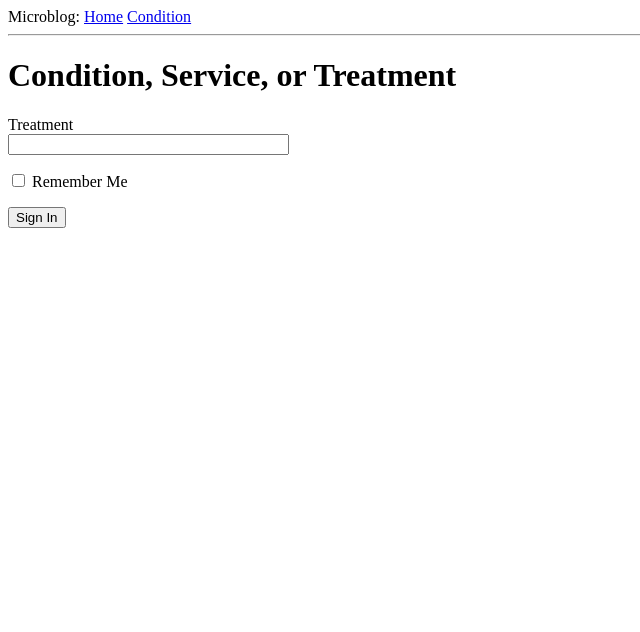
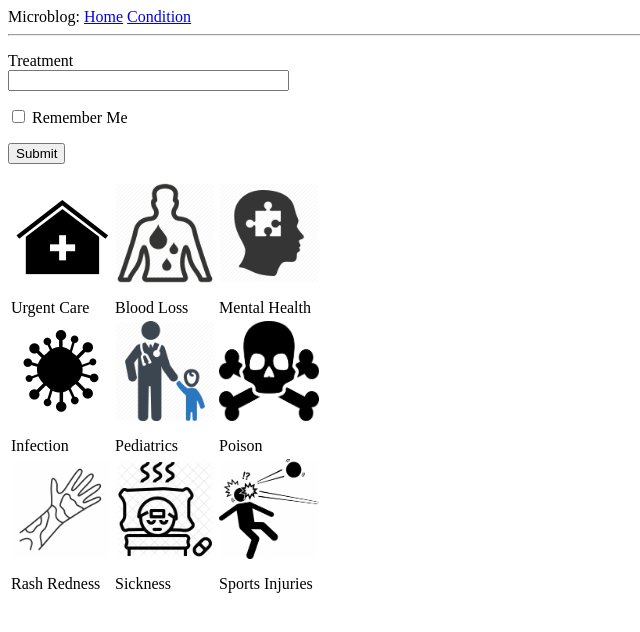
Before and after one commit to aniruddhamurali/HackDuke-2019, a Flask app: page /condition in a window 1280 px wide. Shown: the top 632 px of the page, without its empty margins (0-640 px from the left). Run offline with Flask 2, Linux system fonts and the light colour scheme; data that the repository does not hold is empty; some libraries are stand-ins or nearby versions.

Commit message:
Connected to MongoDB and added frontend

```diff
--- a/microblog/app/forms.py
+++ b/microblog/app/forms.py
@@ -6,4 +6,4 @@ class ConditionForm(FlaskForm):
     condition = StringField('Treatment', validators=[DataRequired()])
     #password = PasswordField('Password', validators=[DataRequired()])
     remember_me = BooleanField('Remember Me')
-    submit = SubmitField('Sign In')
+    submit = SubmitField('Submit')
--- a/microblog/app/routes.py
+++ b/microblog/app/routes.py
@@ -4,9 +4,11 @@ from flask import render_template, flash, redirect, url_for
 from flask_pymongo import pymongo
 
 client = pymongo.MongoClient("mongodb+srv://aliu:aliu@hackduke2019-nkevk.gcp.mongodb.net/test?retryWrites=true&w=majority")
-db = client.test_database
+db = client.inline
+hospitalList = db.HospitalCost.find()
 
 @app.route('/')
+
 @app.route('/index')
 def index():
     user = {'username': 'Miguel'}
@@ -23,14 +25,15 @@ def index():
     ]
     return render_template('index.html', title='Home', user=user, posts=posts)
 
-@app.route('/')
 @app.route('/condition', methods=['GET', 'POST'])
 def condition():
-    for entry in client.test_database.find():
-        print(entry)
     form = ConditionForm()
     if form.validate_on_submit():
         flash('Condition={}, remember_me={}'.format(
             form.condition.data, form.remember_me.data))
-        return redirect(url_for('index'))
-    return render_template('condition.html', title='Sign In', form=form)
+        return redirect(url_for('hospitals'))
+    return render_template('condition.html', title='Condition', form=form)
+
+@app.route('/hospitals')
+def hospitals():
+    return render_template('hospitals.html', title='Hospitals', hospitals=hospitalList)
--- /dev/null
+++ b/microblog/app/static/style.css
@@ -0,0 +1,3 @@
+td {
+    text-align: center;
+}
--- a/microblog/app/templates/condition.html
+++ b/microblog/app/templates/condition.html
@@ -1,19 +1,59 @@
-{% extends "base.html" %}
+{% extends "base.html" %} {% block content %}
 
-{% block content %}
-<h1>Condition, Service, or Treatment</h1>
 <form action="" method="post" novalidate>
     {{ form.hidden_tag() }}
     <p>
-        {{ form.condition.label }}<br>
-        {{ form.condition(size=32) }}
+        {{ form.condition.label }}<br> {{ form.condition(size=32) }}
         {% for error in form.condition.errors %}
         <span style="color: red;">[{{ error }}]</span>
         {% endfor %}
     </p>
     <p>
-        {{ form.remember_me() }}
-        {{ form.remember_me.label }}</p>
+        {{ form.remember_me() }} {{ form.remember_me.label }}</p>
     <p>{{ form.submit() }}</p>
 </form>
+<table>
+    <tr>
+        <td>
+            <img src="static/images/UrgentCare.png" width="100" height="100" />
+            <p> Urgent Care </p>
+        </td>
+        <td>
+            <img src="static/images/BloodLoss.png" width="100" height="100" />
+            <p> Blood Loss </p>
+        </td>
+        <td>
+            <img src="static/images/MentalHealth.png" width="100" height="100" />
+            <p> Mental Health </p>
+        </td>
+    </tr>
+    <tr>
+        <td>
+            <img src="static/images/Infection.png" width="100" height="100" />
+            <p> Infection </p>
+        </td>
+        <td>
+            <img src="static/images/Pediatrics.png" width="100" height="100" />
+            <p> Pediatrics </p>
+        </td>
+        <td>
+            <img src="static/images/Poison.png" width="100" height="100" />
+            <p> Poison </p>
+        </td>
+    </tr>
+    <tr>
+        <td>
+            <img src="static/images/RashRedness.png" width="100" height="100" />
+            <p> Rash Redness </p>
+        </td>
+        <td>
+            <img src="static/images/Sickness.png" width="100" height="100" />
+            <p> Sickness </p>
+        </td>
+        <td>
+            <img src="static/images/SportsInjuries.png" width="100" height="100" />
+            <p> Sports Injuries </p>
+        </td>
+    </tr>
+</table>
 {% endblock %}
```
Also changed, not shown: microblog/app/templates/base.html (+5 -6 lines), microblog/app/templates/hospitals.html (added, +15 -0 lines), microblog/app/templates/index.html (+2 -5 lines), microblog/app/static/images/BloodLoss.png (added), microblog/app/static/images/Infection.png (added), microblog/app/static/images/MentalHealth.png (added), microblog/app/static/images/Pediatrics.png (added), microblog/app/static/images/Poison.png (added), microblog/app/static/images/RashRedness.png (added), microblog/app/static/images/Sickness.png (added), microblog/app/static/images/SportsInjuries.png (added), microblog/app/static/images/UrgentCare.png (added), 2 other files.
